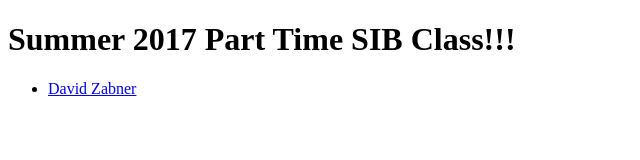
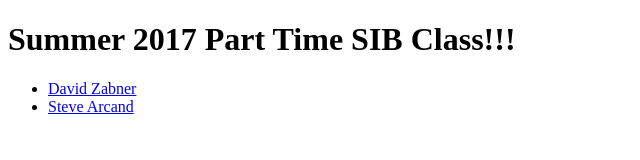
Before and after one commit to nw0428/summer-part-time-about-me, a plain HTML site: page index.html in a window 1280 px wide. Shown: the whole page, without its empty margins (0-640 px from the left). Drawn offline with Linux system fonts and the light colour scheme.

Commit message:
added link on index to about page

```diff
--- a/index.html
+++ b/index.html
@@ -8,6 +8,7 @@
   <div class="center">
     <ul>
     	<li><a href="html/david.html">David Zabner</a></li>
+    	<li><a href="html/steez.html">Steve Arcand</a></li>
     </ul>
   </div>
 </center>
```
